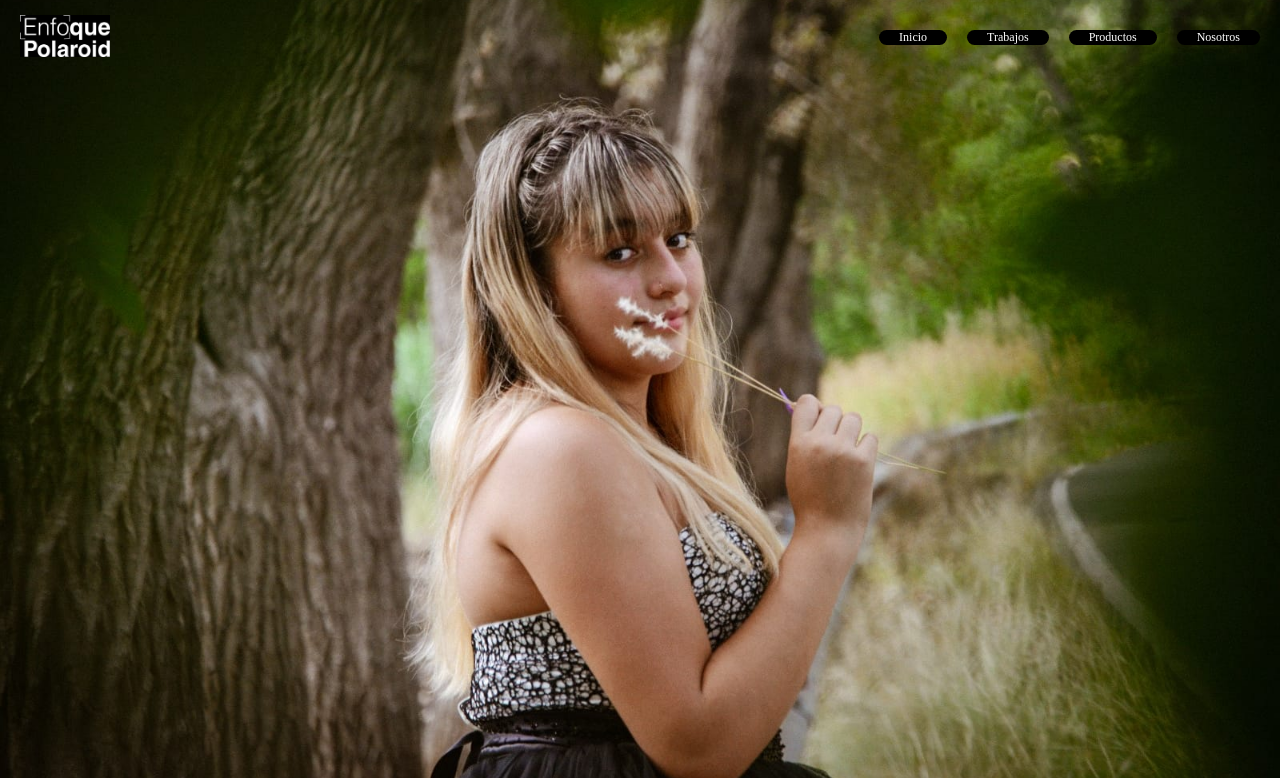
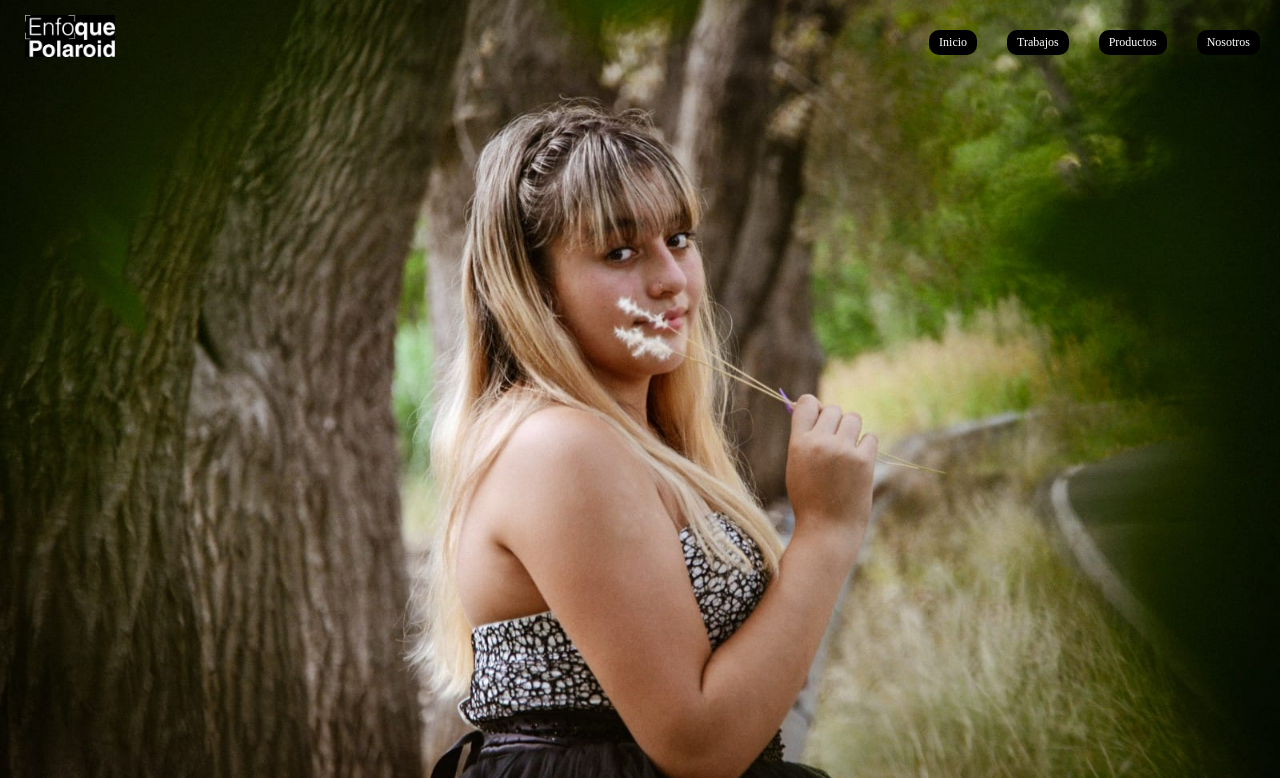
Before and after one commit to DouglasRom/DouglasRom.github.io, a plain HTML site: page index.html in a window 1280 px wide. Shown: the top 778 px of the page. Drawn offline with Linux system fonts and the light colour scheme.

Commit message:
Update estilos.css

```diff
--- a/estilos.css
+++ b/estilos.css
@@ -58,7 +58,7 @@ a{
     width: 100%;
     display: flex;
     flex-direction: column;
-    align-items: left;
+    align-items: start;
     text-align: center;
 }
 
@@ -81,10 +81,11 @@ a{
 }
 
 .enlaces_nav a{
-    display: block;
-    align-items: center;
-    margin: 2rem auto;
-    padding: 0 2rem;
+    display: flex;
+    align-items: start;
+    justify-content: center;
+    margin: 4rem 0 0 1rem;
+    padding: .5rem 1rem;
     text-decoration: none;
     background-color: var(--negro);
     color: var(--blanco);
@@ -95,7 +96,11 @@ a{
     -o-border-radius: 1rem;
 }
 
+
 @media (min-width: 520px) {
+    .enlaces_nav{
+        margin-top: -2rem;
+    }
     .enlaces_nav a{
         display: inline-block;
     }
@@ -112,6 +117,7 @@ a{
         display: flex;
         flex-direction: row;
         gap: 2rem;
+        margin-top: -2rem;
     }
     .enlaces_nav a{
         font-size: 1.2rem;
@@ -122,6 +128,8 @@ a{
 .logo{
     width: 9rem;
     margin-top: .5rem;
+    margin-bottom: -1rem;
+    margin-left: .5rem;
 }
 
 .logo img{
```
